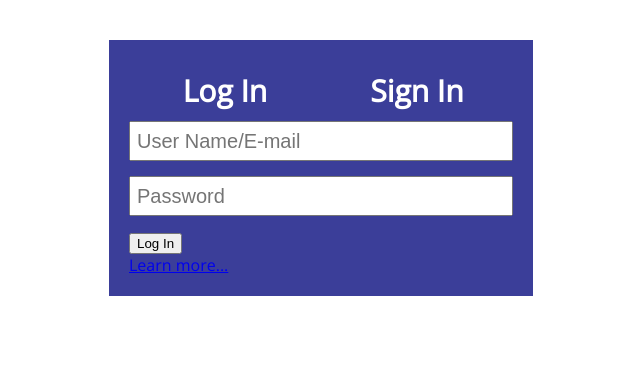
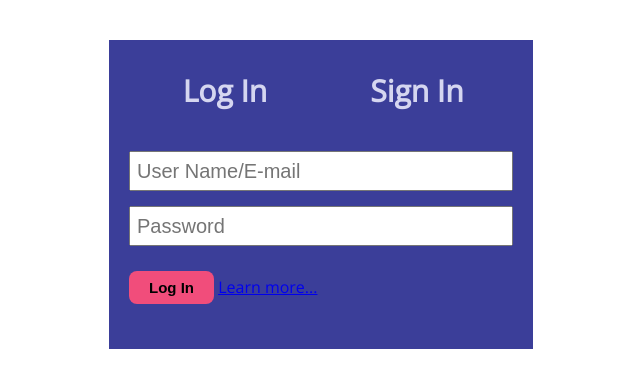
Before and after one commit to NatalyaB/MyChat, a website: page login.html in a window 1280 px wide. Shown: the whole page, without its empty margins (319-959 px from the left). Drawn offline with nearby package versions, Linux system fonts and the light colour scheme.

Commit message:
add some design

```diff
--- a/css/login.css
+++ b/css/login.css
@@ -34,10 +34,11 @@ html body {
     width: 50%;
     box-sizing: border-box;
     text-align: center;
-    color: #FFF;
+    color: #D5D6F0;
     font-weight: bold;
     font-size: 30px;
     position: relative;
+    margin-bottom: 30px;
 }
 
 .tab label {
@@ -70,3 +71,14 @@ section [type="radio"]:checked + form {
     padding: 0 6px;
     box-sizing: border-box;
 }
+
+button {
+    margin: 10px 0 25px;
+    height: 33px;
+    width: 85px;
+    border-radius: 8px;
+    background-color: #F14D7B;
+    border: none;
+    font-weight: bold;
+    font-size: 15px;
+}
--- a/login.html
+++ b/login.html
@@ -27,7 +27,7 @@
                     <div class="field">
                         <input type="password" name="password" placeholder="Password">
                     </div>
-                    <button type="submit">Log In</button><br/>
+                    <button type="submit">Log In</button>
                     <a href="#">Learn more...</a>
                 </form>
             </section>
@@ -49,7 +49,7 @@
                     <div class="field">
                         <input type="password" name="confirm" placeholder="Confirm password">
                     </div>
-                    <button type="submit">Sign In</button>
+                    <button type="submit">Sign In</button><br/>
                     <a href="#">Learn more...</a>
                 </form>
             </section>
```
Also changed, not shown: css/style2.css (+5 -5 lines), form1.html (+5 -3 lines), package.json (added, +22 -0 lines), 1 other file.
